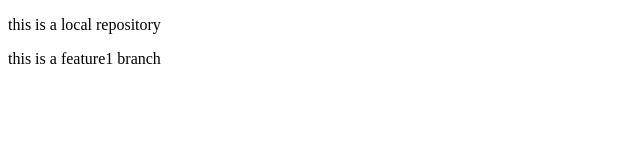
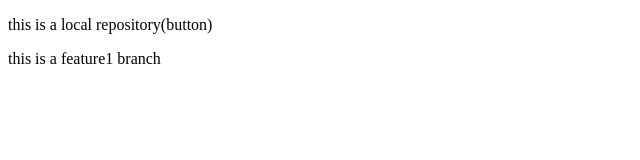
Before and after one commit to munita12/localrepo, a plain HTML site: page index.html in a window 1280 px wide. Shown: the full height of the page, 0-640 px from the left. Drawn offline with Linux system fonts and the light colour scheme.

```diff
--- a/index.html
+++ b/index.html
@@ -6,7 +6,7 @@
     <title>local repository</title>
 </head>
 <body>
-    <P>this is a local repository</P>
+    <P>this is a local repository(button)</P>
     <p> this is a feature1 branch</p>
 
 </body>
```
